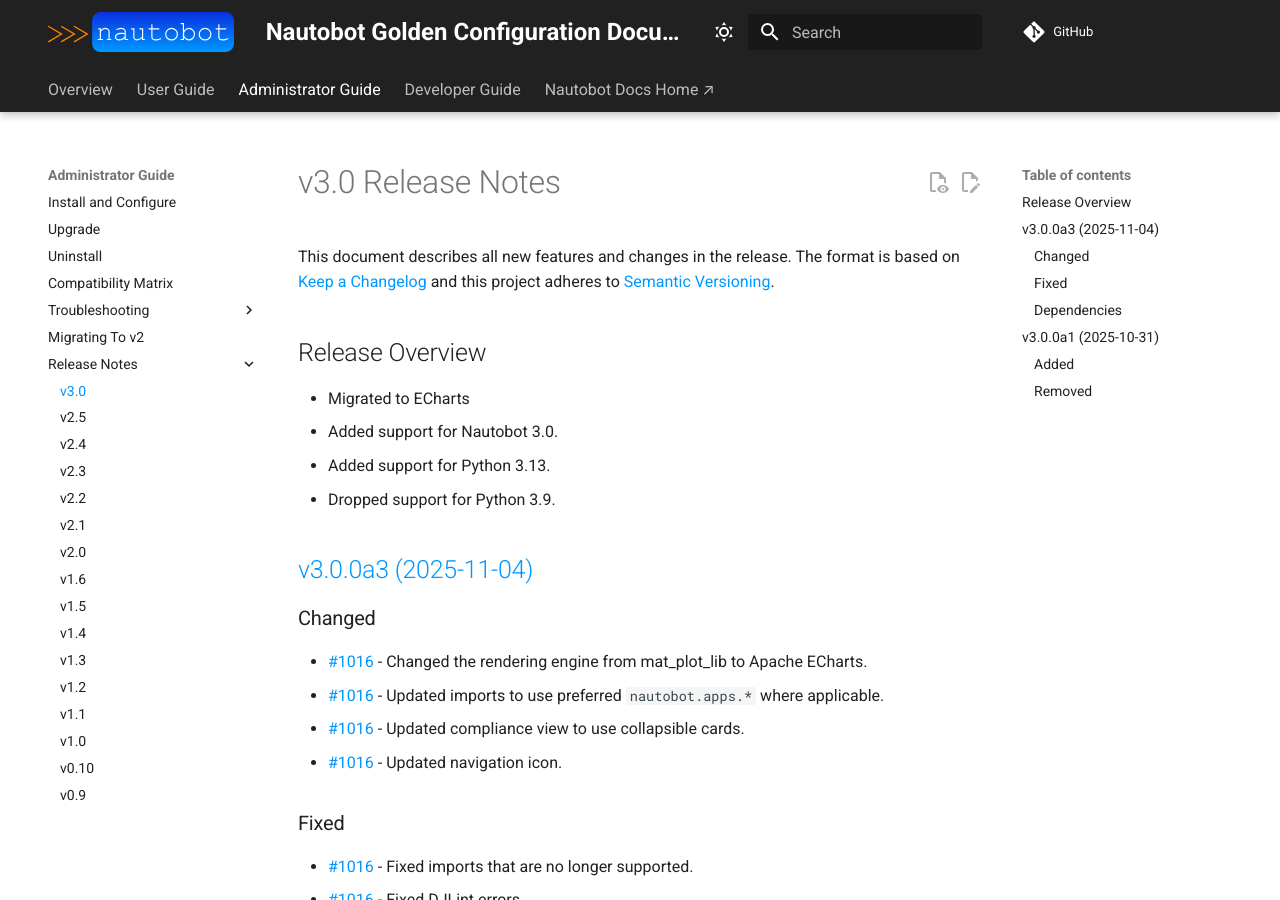
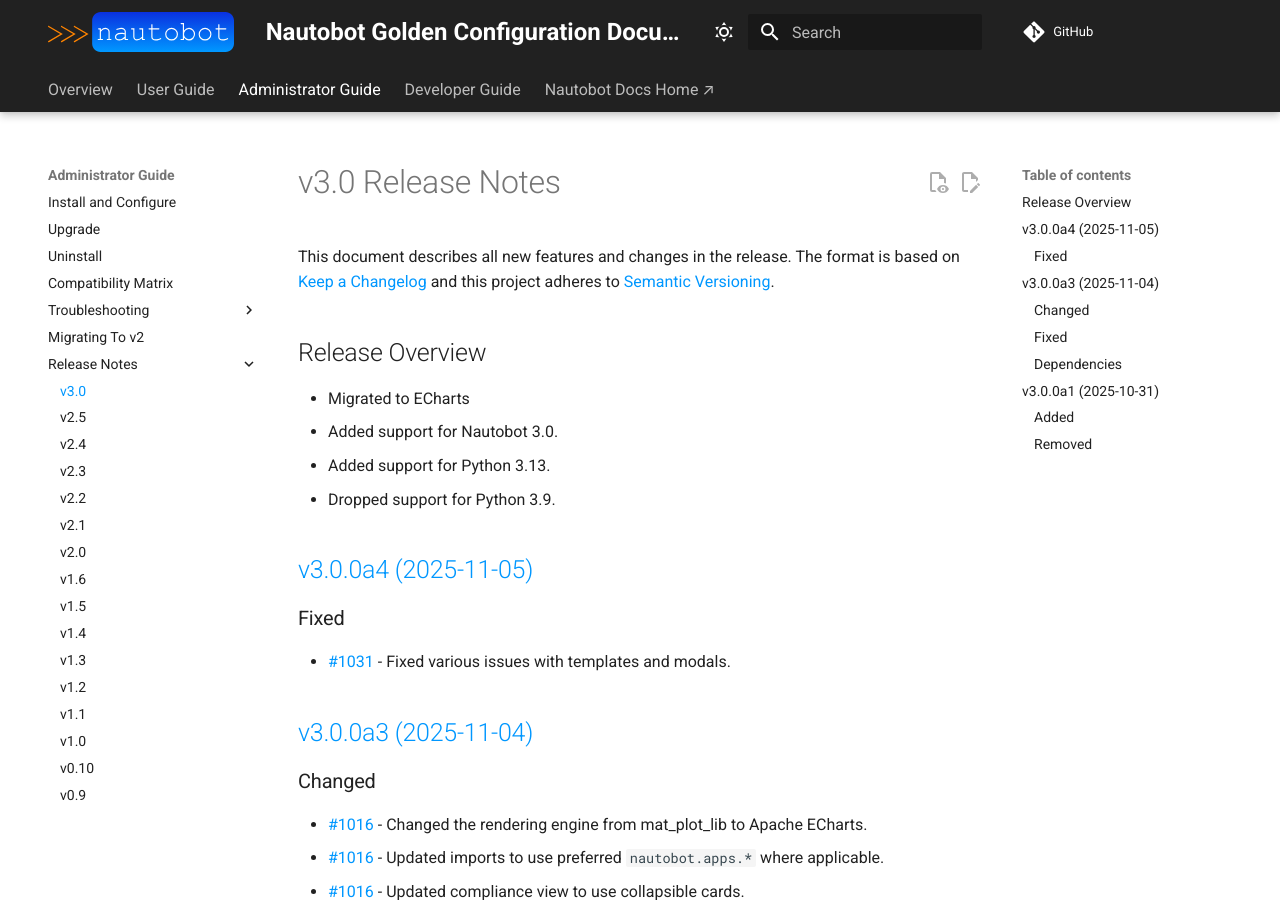
Before and after one commit to nautobot/nautobot-app-golden-config, an MkDocs documentation site: the page built from docs/admin/release_notes/version_3.0.md, in a window 1280 px wide and 900 px high. Built offline with MkDocs 1.6.1 and Material for MkDocs 9.7.7, drawn with Linux system fonts in a browser that asks for light colours; comment, search, counter and statistics services are not loaded.

Commit message:
Release v3.0.0v4

```diff
--- a/docs/admin/release_notes/version_3.0.md
+++ b/docs/admin/release_notes/version_3.0.md
@@ -8,6 +8,12 @@
 - Added support for Nautobot 3.0.
 - Added support for Python 3.13.
 - Dropped support for Python 3.9.
+
+## [v3.0.0a4 (2025-11-05)](https://github.com/nautobot/nautobot-app-golden-config/releases/tag/v3.0.0a4)
+
+### Fixed
+
+- [#1031](https://github.com/nautobot/nautobot-app-golden-config/issues/1031) - Fixed various issues with templates and modals.
 
 ## [v3.0.0a3 (2025-11-04)](https://github.com/nautobot/nautobot-app-golden-config/releases/tag/v3.0.0a3)
 
--- a/pyproject.toml
+++ b/pyproject.toml
@@ -1,6 +1,6 @@
 [tool.poetry]
 name = "nautobot-golden-config"
-version = "3.0.0a3"
+version = "3.0.0a4"
 description = "An app for configuration on nautobot"
 authors = ["Network to Code, LLC <opensource@networktocode.com>"]
 license = "Apache-2.0"
```
